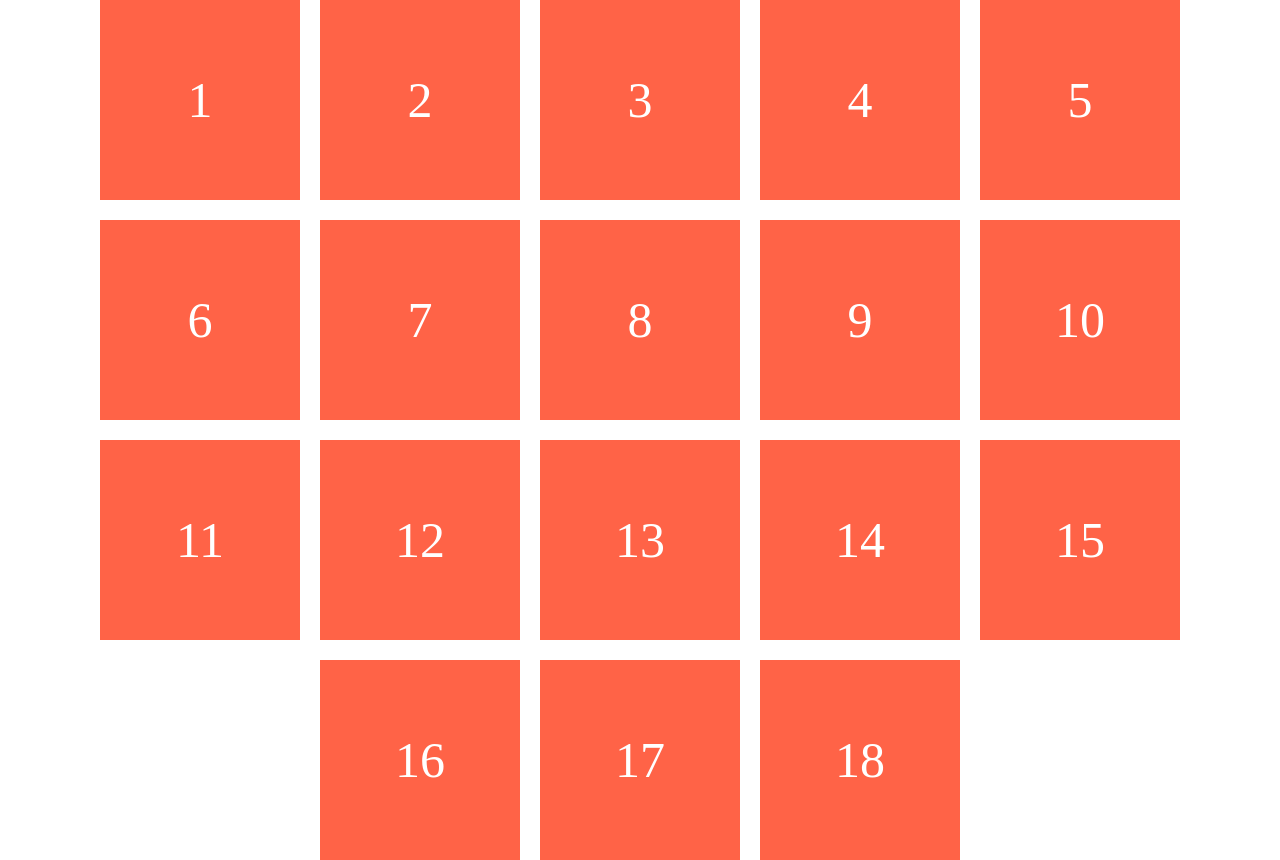
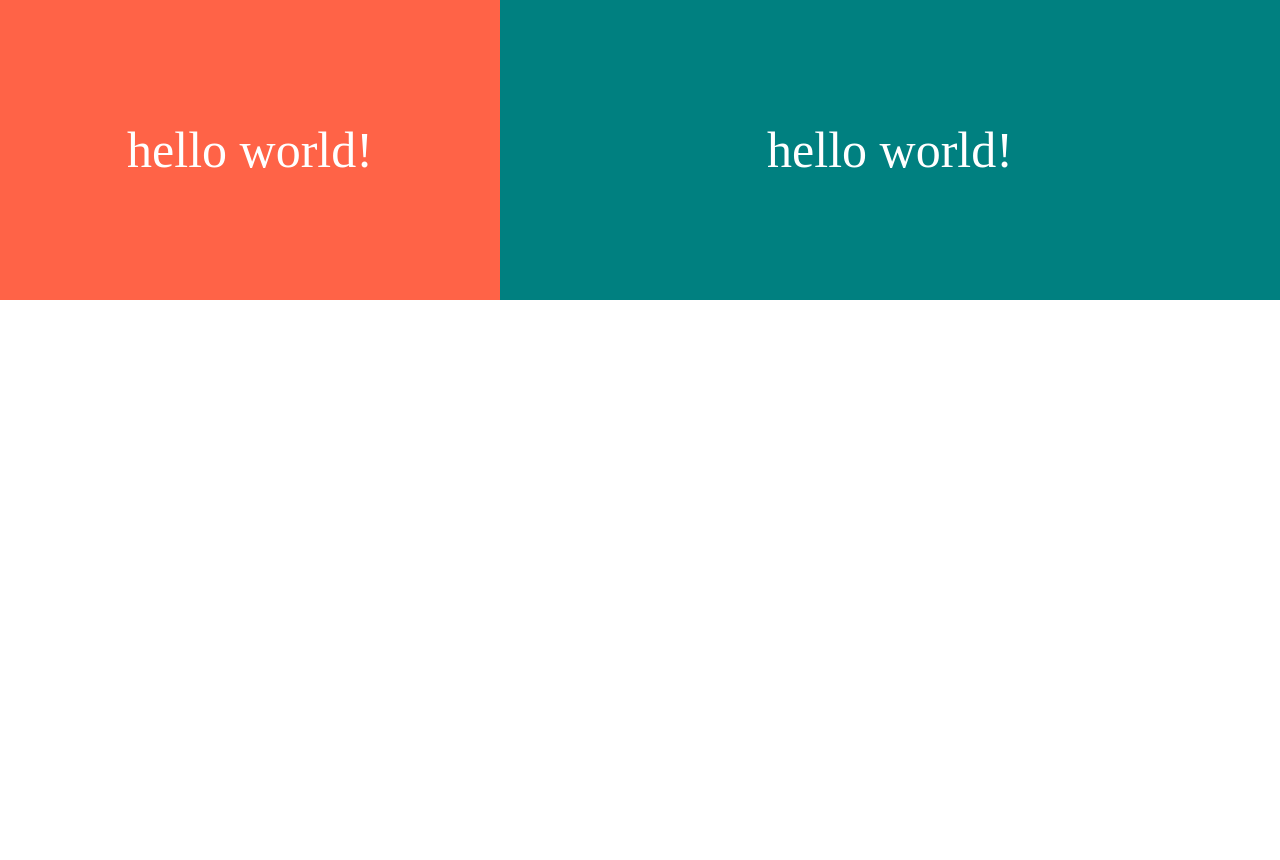
Before and after one commit to daehyeong2/css-layout-masterclass, a website built with Vite: page index.html in a window 1280 px wide. After the commit the page ends 800 px from the top, so only its background shows below. Built offline with nearby package versions, Linux system fonts and the light colour scheme.

Commit message:
2.8 ~ 2.13

```diff
--- a/index.html
+++ b/index.html
@@ -8,24 +8,8 @@
   </head>
   <body>
     <div class="father">
-      <div class="box">1</div>
-      <div class="box">2</div>
-      <div class="box">3</div>
-      <div class="box">4</div>
-      <div class="box">5</div>
-      <div class="box">6</div>
-      <div class="box">7</div>
-      <div class="box">8</div>
-      <div class="box">9</div>
-      <div class="box">10</div>
-      <div class="box">11</div>
-      <div class="box">12</div>
-      <div class="box">13</div>
-      <div class="box">14</div>
-      <div class="box">15</div>
-      <div class="box">16</div>
-      <div class="box">17</div>
-      <div class="box">18</div>
+      <div class="box">hello world!</div>
+      <div class="box">hello world!</div>
     </div>
   </body>
 </html>
--- a/style.css
+++ b/style.css
@@ -1,20 +1,25 @@
 body {
-  margin: 0 20px;
+  margin: 0;
 }
 .father {
   display: flex;
   height: 100vh;
-  gap: 20px;
-  flex-flow: row wrap;
   justify-content: center;
+  align-items: stretch;
 }
 .box {
-  width: 200px;
-  height: 200px;
-  background-color: tomato;
+  height: 300px;
   font-size: 50px;
   color: white;
   display: flex;
   justify-content: center;
   align-items: center;
 }
+.box:first-child {
+  background-color: tomato;
+  flex: 0 1 500px;
+}
+.box:last-child {
+  background-color: teal;
+  flex-grow: 1;
+}
```
